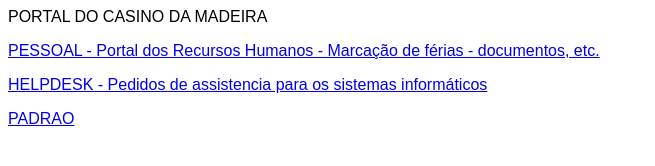
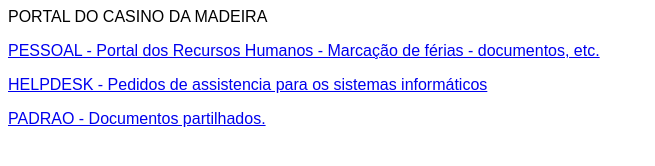
Before and after one commit to ilheub/web, a plain HTML site: page index.html in a window 1280 px wide. Shown: the whole page, without its empty margins (0-655 px from the left). Drawn offline with Linux system fonts and the light colour scheme.

Commit message:
Update index.html

```diff
--- a/index.html
+++ b/index.html
@@ -13,7 +13,7 @@
           target="_blank">HELPDESK - Pedidos de assistencia para os sistemas informáticos</a></span></p>
     <p><span style="font-family: Arial;"><a href="https://pestanamanagementsa.sharepoint.com/:f:/s/g-cdm-comercial/Ei6NIn56S-BAvOh3CfRTeMoBTUUUBSjo9LNtjmgnn-hxzA?e=psWhMU"
 
-          title="FICHEIROS PADRÃO - Documentos partilhados." target="_blank">PADRAO</a></span></p>
+          title="FICHEIROS PADRÃO" target="_blank">PADRAO  - Documentos partilhados.</a></span></p>
     <p>
     </p>
   </body>
```
